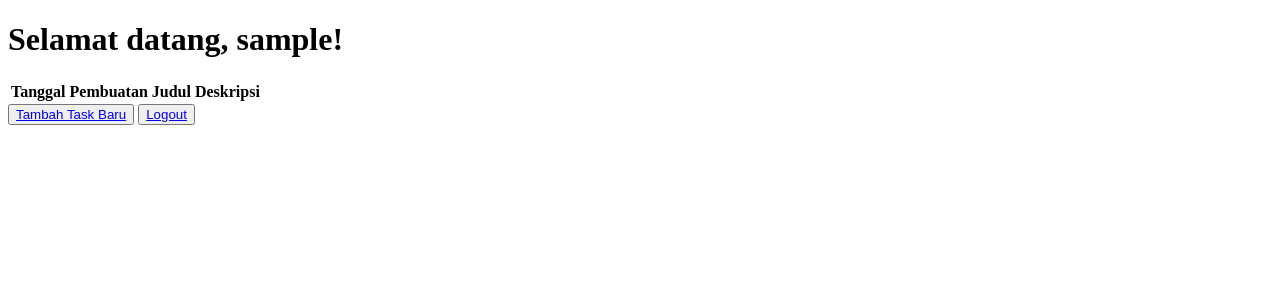
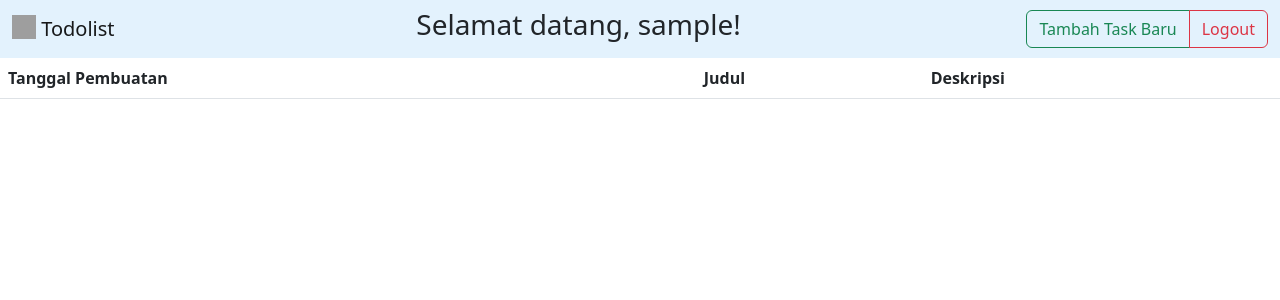
Before and after one commit to ivanoxx/Lab-PBP, a Django app: page /todolist/ in a window 1280 px wide. Shown: the top 300 px of the page. Run offline with Django 4.2, Linux system fonts and the light colour scheme; the visitor is signed in with stand-in values (Sample User, id 1); data that the repository does not hold is empty; grey boxes are pictures that could not be loaded.

Commit message:
Without cards

```diff
--- /dev/null
+++ b/static/css/style.css
@@ -0,0 +1,4 @@
+a, a:hover, a:focus, a:active {
+    text-decoration: none;
+    color: inherit;
+}
--- a/templates/base.html
+++ b/templates/base.html
@@ -5,6 +5,7 @@
 <head>
   <meta charset="UTF-8">
   <meta name="viewport" content="width=device-width, initial-scale=1.0">
+  <link rel="icon" href="{% static 'letter-d.png' %}">
   {% block meta %}
   {% endblock meta %}
 </head>
--- a/todolist/templates/todolist.html
+++ b/todolist/templates/todolist.html
@@ -2,24 +2,53 @@
 {% extends 'base.html' %}
 
 {% block content %}
-<h1>Selamat datang, {{username}}!</h1>
 
-<table>
+<!doctype html>
+<html lang="en">
+  <head>
+    <meta charset="utf-8">
+    <meta name="viewport" content="width=device-width, initial-scale=1">
+    <title>Todolist</title>
+    <link rel="icon" type="image/x-icon" href="/wishlist/images/favicon.ico">
+    <link href="https://cdn.jsdelivr.net/npm/bootstrap@5.2.1/dist/css/bootstrap.min.css" rel="stylesheet" integrity="sha384-iYQeCzEYFbKjA/T2uDLTpkwGzCiq6soy8tYaI1GyVh/UjpbCx/TYkiZhlZB6+fzT" crossorigin="anonymous">
+  </head>
+  <body>
+
+    <nav class="navbar navbar-expand-lg" style="background-color: #e3f2fd;">
+      <div class="container-fluid">
+        <a class="navbar-brand">
+          <img src="https://cdn.discordapp.com/attachments/902951430153981993/1027412464582795304/letter-t-.png" alt="Logo" width="24" height="24" class="d-inline-block align-text-top">
+          Todolist
+        </a>
+        <h3>Selamat datang, {{username}}!</h3>
+        <div class="btn-group" role="group" aria-label="Basic outlined example">
+            <a type="button" class="btn btn-outline-success" href="{% url 'todolist:create_task' %}"" >Tambah Task Baru</a>
+            <a type="button" class="btn btn-outline-danger" href="{% url 'todolist:logout' %}">Logout</a>
+        </div>
+      </div>
+    </nav>
+    <div class="table-responsive-sm">
+      <table class="table">
+        <thead>
             <tr>
             <th>Tanggal Pembuatan</th>
             <th>Judul</th>
             <th>Deskripsi</th>
             </tr>
+        </thead>
+        <tbody>
           {% comment %} Tambahkan data di bawah baris ini {% endcomment %}
           {% for todolist in list_todolist %}
             <tr>
-            <th>{{todolist.date}}</th>
-            <th>{{todolist.title}}</th>
-            <th>{{todolist.description}}</th>
+                <td>{{todolist.date}}</td>
+                <td>{{todolist.title}}</td>
+                <td>{{todolist.description}}</td>
             </tr>
           {% endfor %}
+        </tbody>
       </table>
-
-<button><a href="{% url 'todolist:create_task' %}">Tambah Task Baru</a></button>
-<button><a href="{% url 'todolist:logout' %}">Logout</a></button>
+    </div>
+    <script src="https://cdn.jsdelivr.net/npm/bootstrap@5.2.1/dist/js/bootstrap.bundle.min.js" integrity="sha384-u1OknCvxWvY5kfmNBILK2hRnQC3Pr17a+RTT6rIHI7NnikvbZlHgTPOOmMi466C8" crossorigin="anonymous"></script>
+  </body>
+</html>
 {% endblock content %}
```
Also changed, not shown: todolist/templates/createtask.html (+17 -6 lines), todolist/templates/login.html (+14 -5 lines), todolist/templates/register.html (+13 -6 lines), static/letter-d.png (added). Lines whose indentation alone changed are shown as unchanged.
